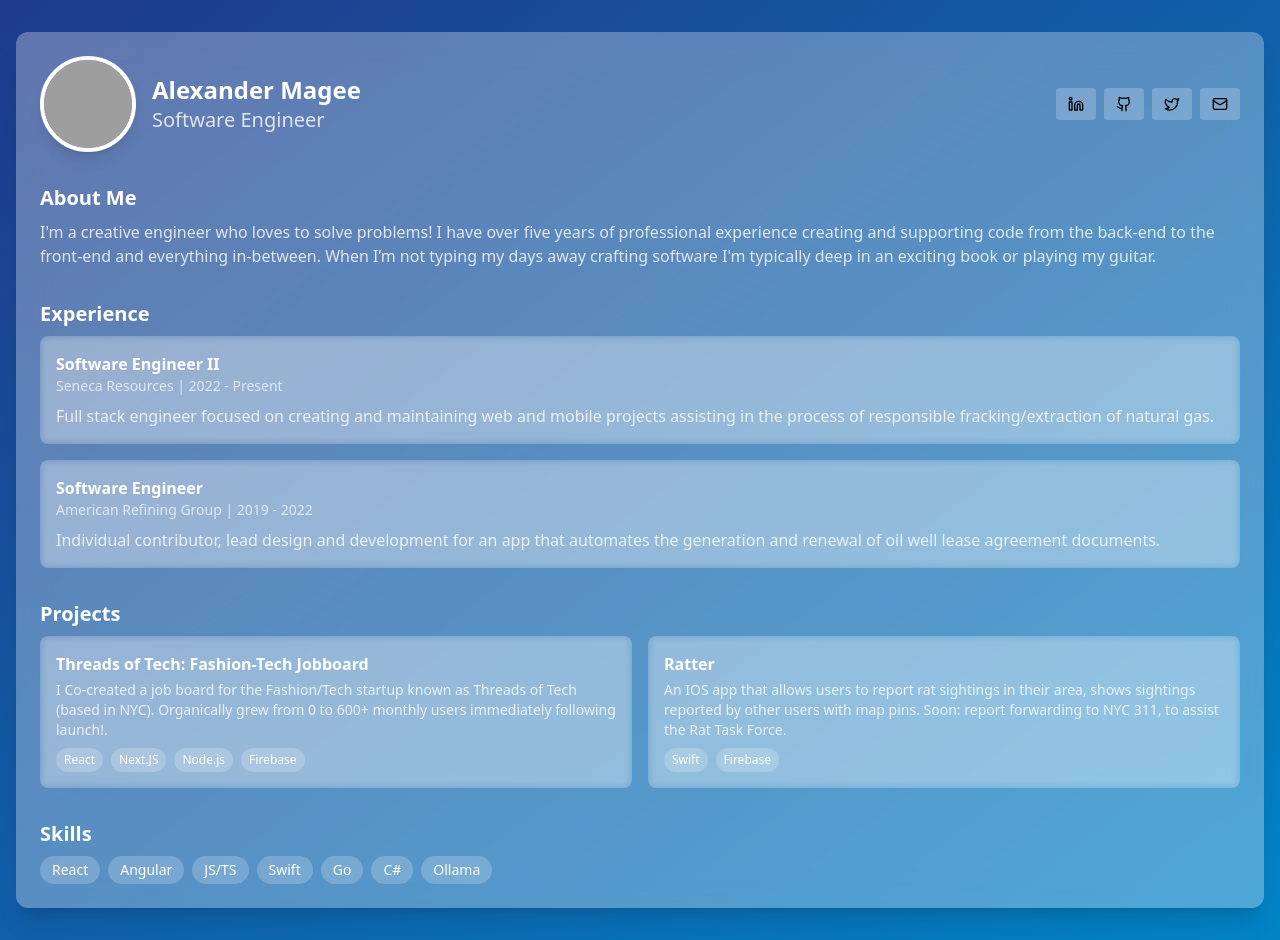
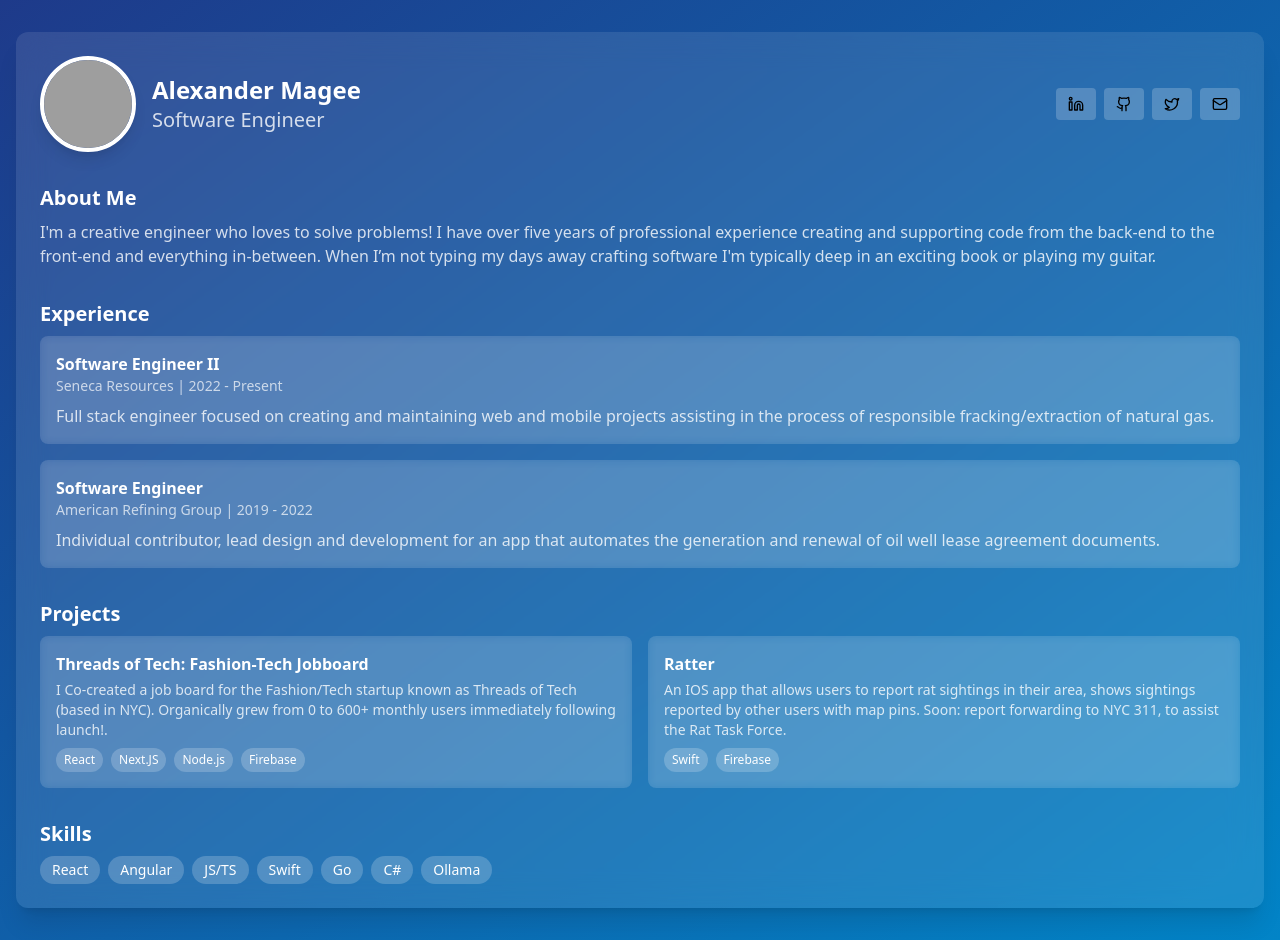
Before and after one commit to xmagee/portfolio, a React (Create React App) app: page / in a window 1280 px wide. Built offline with nearby package versions, Linux system fonts and the light colour scheme; grey boxes are pictures that could not be loaded.

Commit message:
make text readable

```diff
--- a/src/App.js
+++ b/src/App.js
@@ -18,7 +18,7 @@ export default function GlassPortfolio() {
   return (
     <div className="min-h-screen bg-gradient-to-br from-blue-900 to-sky-600">
       <div className="container mx-auto px-4 py-8">
-        <Card className="backdrop-blur-lg bg-white/30 shadow-xl rounded-xl overflow-hidden">
+        <Card className="backdrop-blur-lg bg-white/10 shadow-xl rounded-xl overflow-hidden">
           <CardContent className="p-6">
             <header className="flex flex-col md:flex-row items-center justify-between mb-8">
               <div className="flex items-center mb-4 md:mb-0">
```
